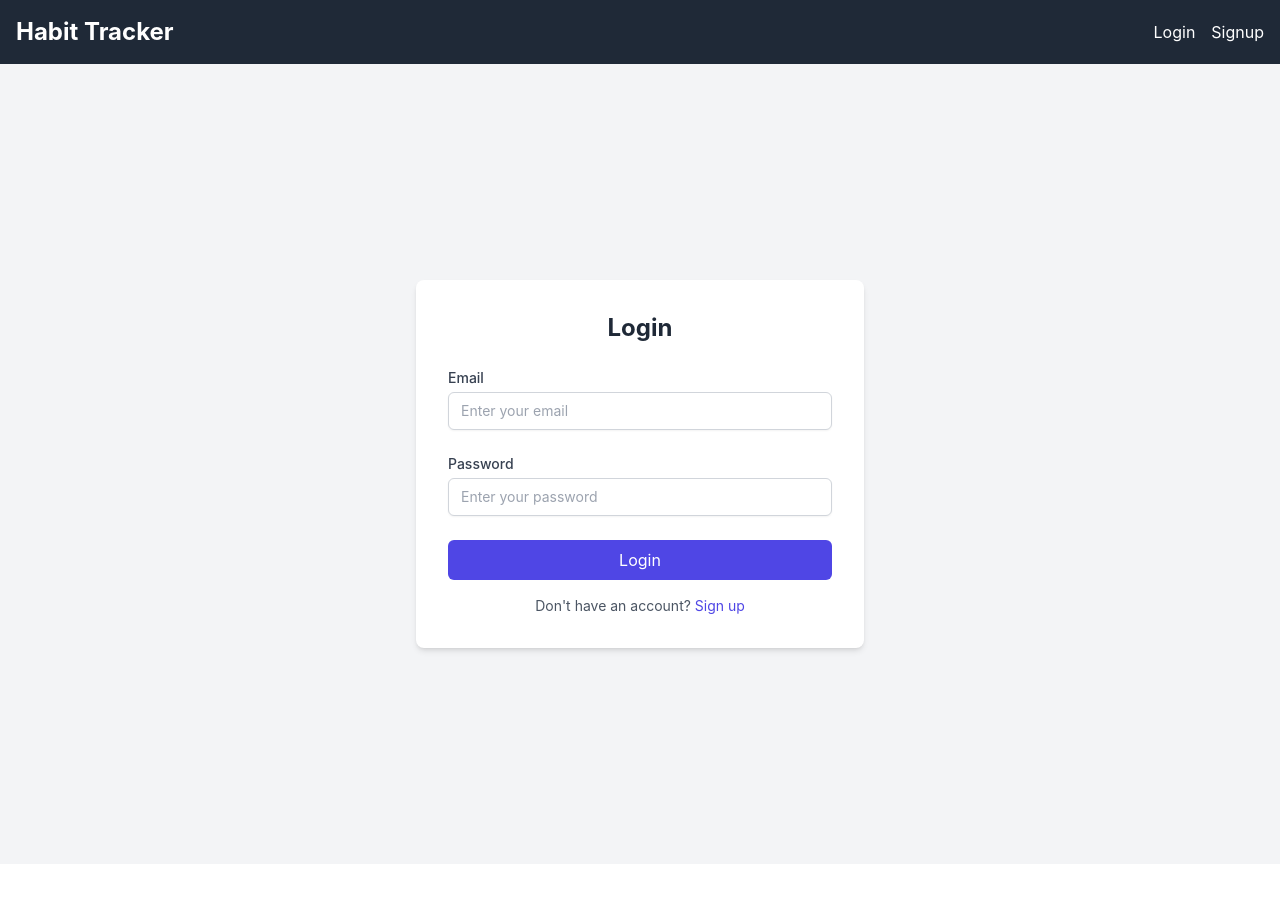
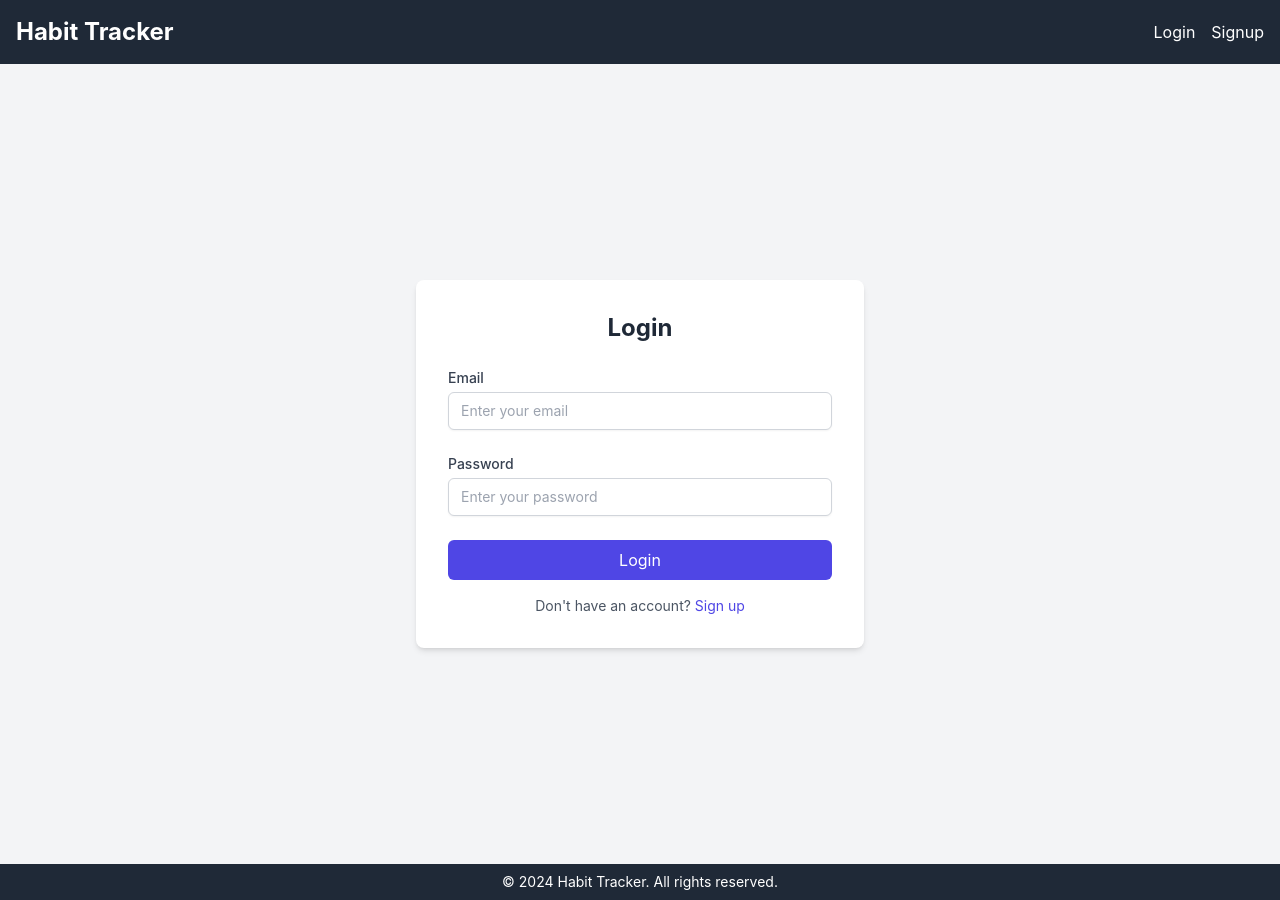
Before and after one commit to gianmarioiamoni/habit-tracker, a React (Create React App) app in the folder frontend/: page /login in a window 1280 px wide. Before the commit the page ends 864 px from the top, so only its background shows below. Built offline with nearby package versions, Linux system fonts and the light colour scheme; no server answers.

Commit message:
add footer and scrolling on habit list

```diff
--- a/frontend/src/App.tsx
+++ b/frontend/src/App.tsx
@@ -7,6 +7,7 @@ import HabitList from './components/habits/HabitList';
 import ProtectedRoute from '../src/components/auth/ProtectedRoute';
 import Navbar from './components/Navbar';
 import MessageToast from './components/ui/MessageToast';
+import Footer from './components/ui/Footer';
 
 import { useMessage } from "./contexts/MessageContext"
 
@@ -18,10 +19,12 @@ function App(): JSX.Element {
 
 
   return (
+    <>
+      <div className="flex flex-col min-h-screen"> {/* Layout flexbox */}
         <Router>
           {/* Navbar */}
           <Navbar />
-
+          <div className="flex-grow">
             {/* Message Area */}
             <MessageToast message={message} showToast={showToast} />
 
@@ -39,8 +42,14 @@ function App(): JSX.Element {
                 }
               />
             </Routes>
+          </div>
         </Router>
-  );
+
+      <Footer />
+
+    </div >
+    </>
+  )
 };
 
 export default App;
--- a/frontend/src/components/habits/HabitList.tsx
+++ b/frontend/src/components/habits/HabitList.tsx
@@ -71,6 +71,7 @@ function HabitList(): JSX.Element {
             )}
 
             {/* Habit list section  */}
+            <div className="overflow-y-auto max-h-[70vh]">
                 {habits?.length ? (
                     <ul className="space-y-4">
                         {habits.map((habit) => (
@@ -81,6 +82,7 @@ function HabitList(): JSX.Element {
                     <p className="text-center text-gray-500">No habits found</p>
                 )}
             </div>
+        </div>
     );
 }
 
--- /dev/null
+++ b/frontend/src/components/ui/Footer.tsx
@@ -0,0 +1,13 @@
+import React from 'react';
+
+function Footer(): JSX.Element {
+    return (
+        <footer className="bg-gray-800 p-2">
+            <div className="container mx-auto text-center text-white">
+                <p className="text-sm">&copy; 2024 Habit Tracker. All rights reserved.</p>
+            </div>
+        </footer>
+    );
+}
+
+export default Footer;
```
Lines whose indentation alone changed are shown as unchanged.
